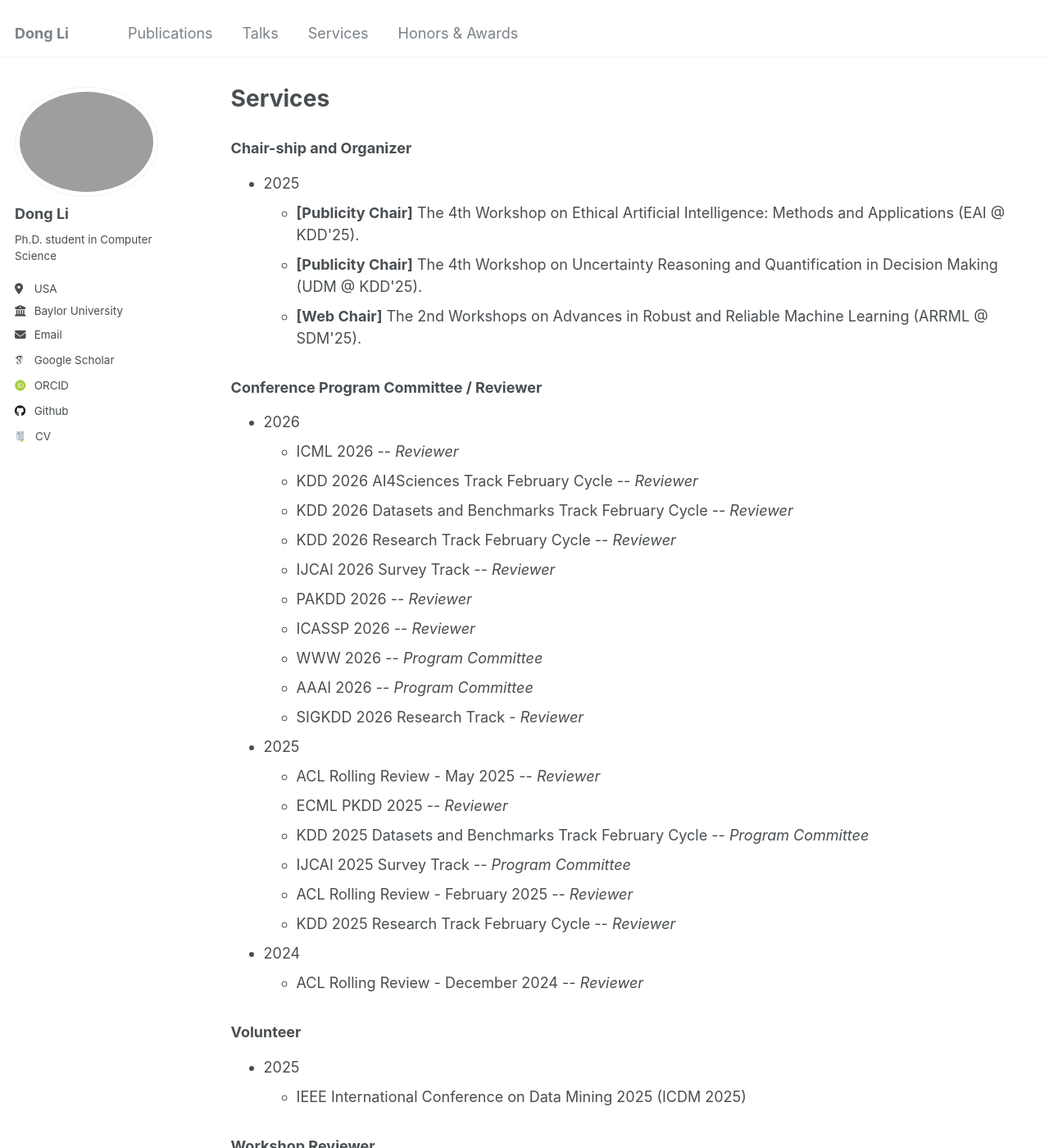
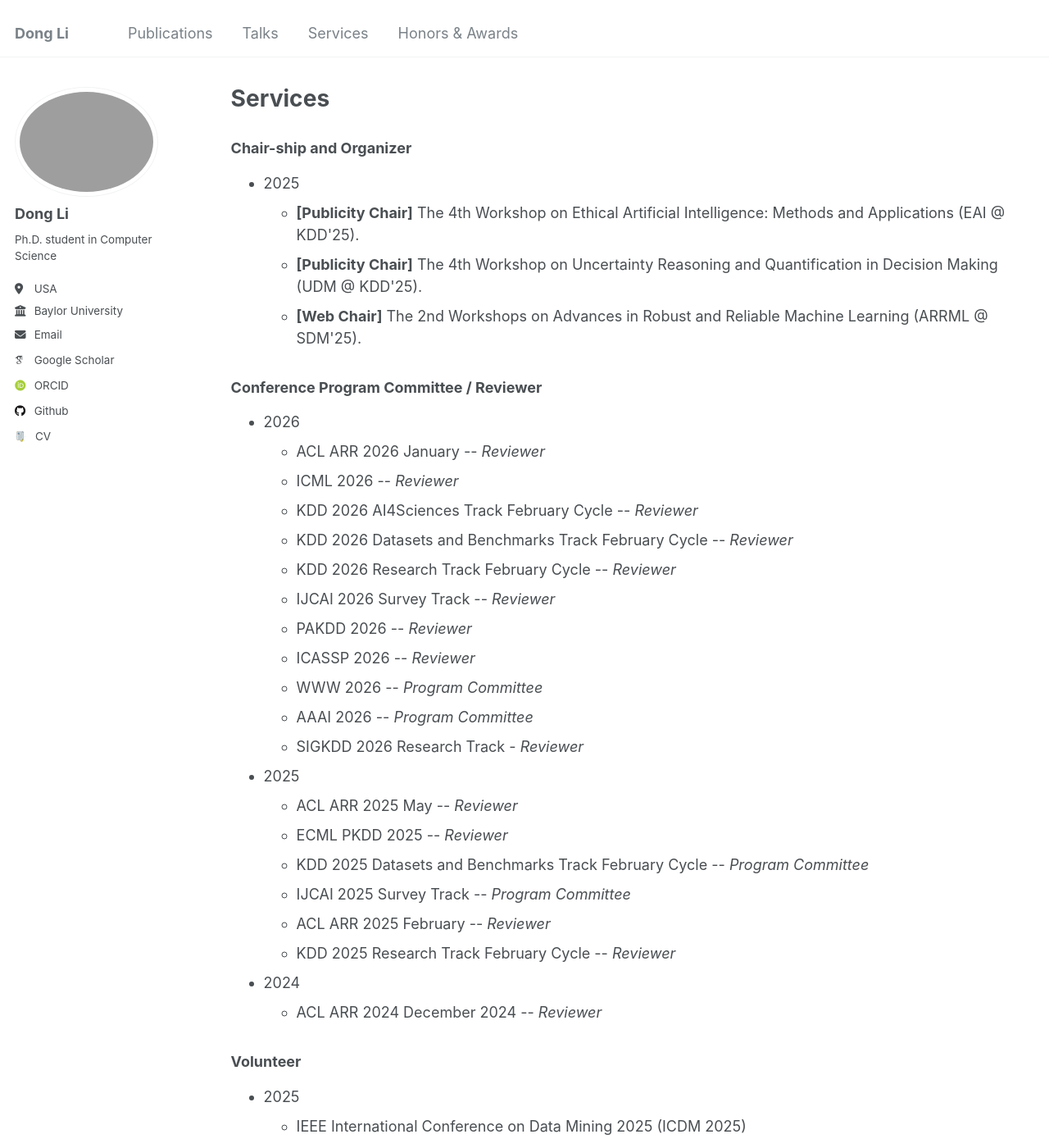
Before and after one commit to TurkeyWatanabe/dongli, a Jekyll site: the page built from _pages/services.html, in a window 1280 px wide and 1400 px high. Shown: the whole window at 82% size. Built offline with Jekyll 4.4.1, drawn with Linux system fonts in a browser that asks for light colours; some web fonts are replaced.

Commit message:
Update services.html

```diff
--- a/_pages/services.html
+++ b/_pages/services.html
@@ -22,6 +22,7 @@ author_profile: true
 <ul>
   <li>2026
     <ul>
+      <li>ACL ARR 2026 January -- <i>Reviewer</i></li>
       <li>ICML 2026 -- <i>Reviewer</i></li>
       <li>KDD 2026 AI4Sciences Track February Cycle -- <i>Reviewer</i></li>
       <li>KDD 2026 Datasets and Benchmarks Track February Cycle -- <i>Reviewer</i></li>
@@ -36,17 +37,17 @@ author_profile: true
   </li>
   <li>2025
     <ul>
-      <li>ACL Rolling Review - May 2025 -- <i>Reviewer</i></li>
+      <li>ACL ARR 2025 May -- <i>Reviewer</i></li>
       <li>ECML PKDD 2025 -- <i>Reviewer</i></li>
       <li>KDD 2025 Datasets and Benchmarks Track February Cycle -- <i>Program Committee</i></li>
       <li>IJCAI 2025 Survey Track -- <i>Program Committee</i></li>
-      <li>ACL Rolling Review - February 2025 -- <i>Reviewer</i></li>
+      <li>ACL ARR 2025 February -- <i>Reviewer</i></li>
       <li>KDD 2025 Research Track February Cycle -- <i>Reviewer</i></li>
     </ul>
   </li>
   <li>2024
     <ul>
-      <li>ACL Rolling Review - December 2024 -- <i>Reviewer</i></li>
+      <li>ACL ARR 2024 December 2024 -- <i>Reviewer</i></li>
     </ul>
   </li>
 </ul>
```
